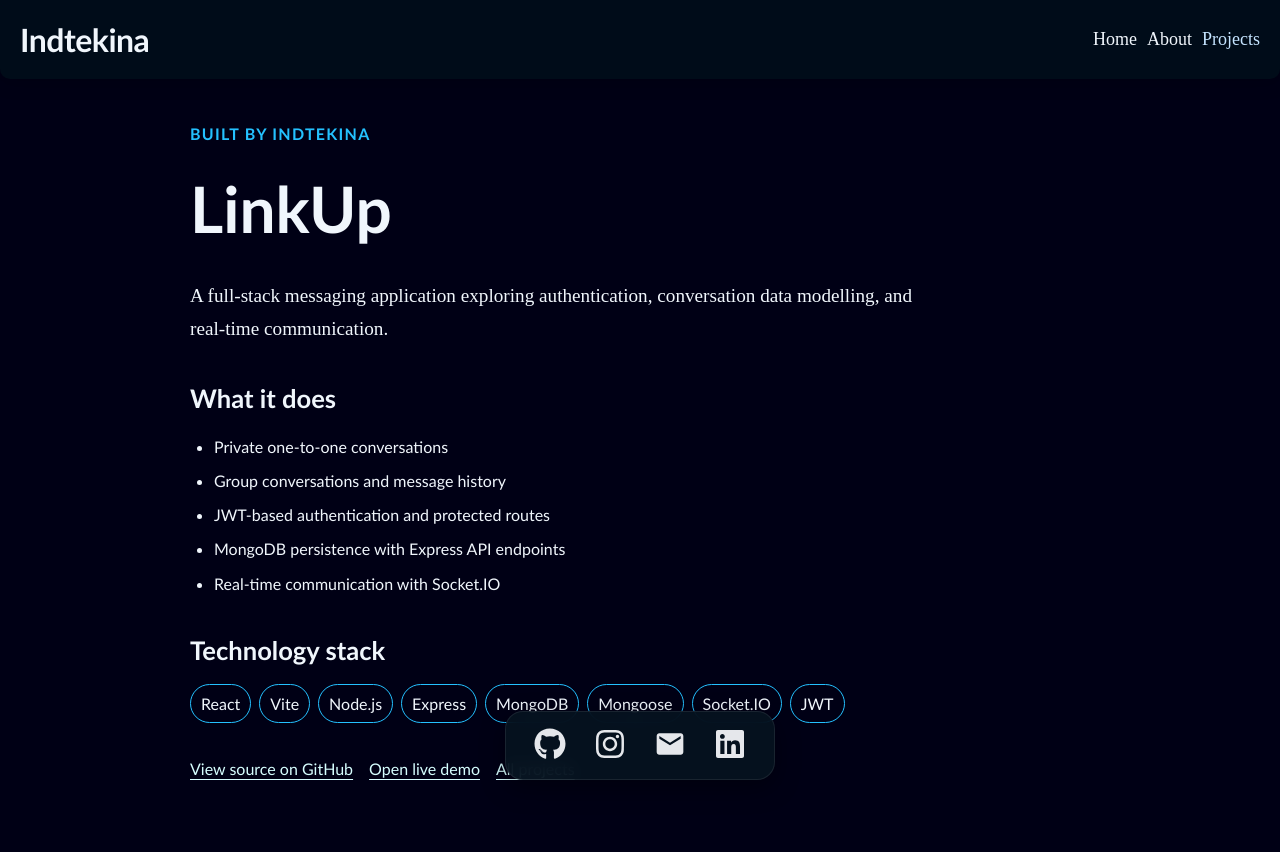
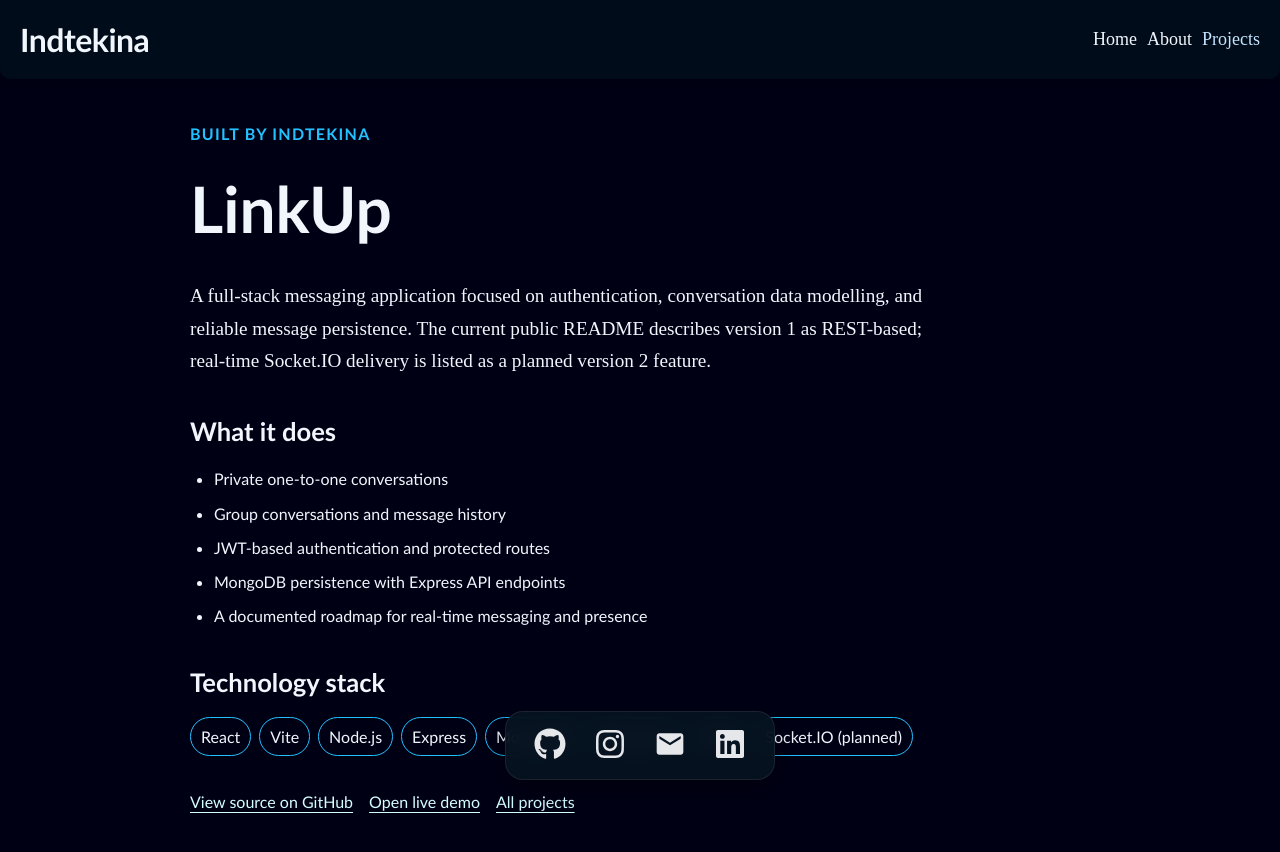
Before and after one commit to indtekina2/indtekina, a React (Vite) app: page /projects/linkup in a window 1280 px wide. Shown: the top 852 px of the page. Built offline with nearby package versions, Linux system fonts and the light colour scheme.

Commit message:
Align LinkUp page with current project roadmap

```diff
--- a/src/Pages/Projects/ProjectDetail.jsx
+++ b/src/Pages/Projects/ProjectDetail.jsx
@@ -5,17 +5,17 @@ import "./ProjectDetail.css";
 const projectDetails = {
   linkup: {
     name: "LinkUp",
-    title: "LinkUp — Real-Time Chat App by indtekina",
-    description: "LinkUp is a full-stack chat application built by indtekina with React, Node.js, Express, MongoDB and Socket.IO. It focuses on authenticated private conversations and group messaging.",
-    summary: "A full-stack messaging application exploring authentication, conversation data modelling, and real-time communication.",
+    title: "LinkUp — Full-Stack Chat Application by indtekina",
+    description: "LinkUp is a full-stack chat application built by indtekina with React, Node.js, Express, and MongoDB. It includes authenticated private conversations, group messaging, and persistent message history.",
+    summary: "A full-stack messaging application focused on authentication, conversation data modelling, and reliable message persistence. The current public README describes version 1 as REST-based; real-time Socket.IO delivery is listed as a planned version 2 feature.",
     features: [
       "Private one-to-one conversations",
       "Group conversations and message history",
       "JWT-based authentication and protected routes",
       "MongoDB persistence with Express API endpoints",
-      "Real-time communication with Socket.IO",
+      "A documented roadmap for real-time messaging and presence",
     ],
-    technologies: ["React", "Vite", "Node.js", "Express", "MongoDB", "Mongoose", "Socket.IO", "JWT"],
+    technologies: ["React", "Vite", "Node.js", "Express", "MongoDB", "Mongoose", "JWT", "Socket.IO (planned)"],
     github: "https://github.com/indtekina2/LinkUp",
     demo: "https://link-up-indtekina.vercel.app/home",
     schemaType: "SoftwareApplication",
```
